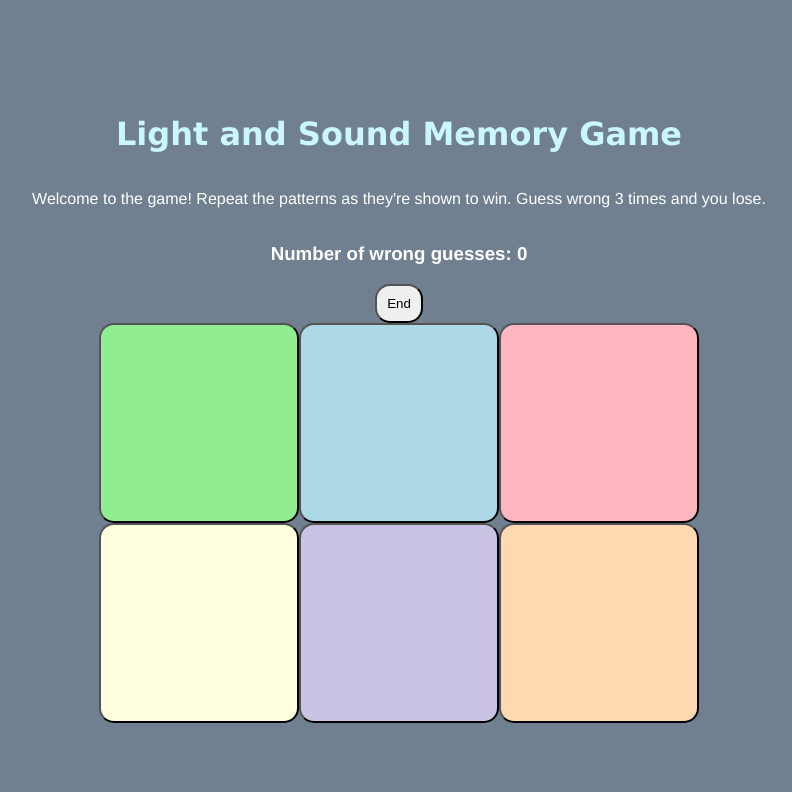
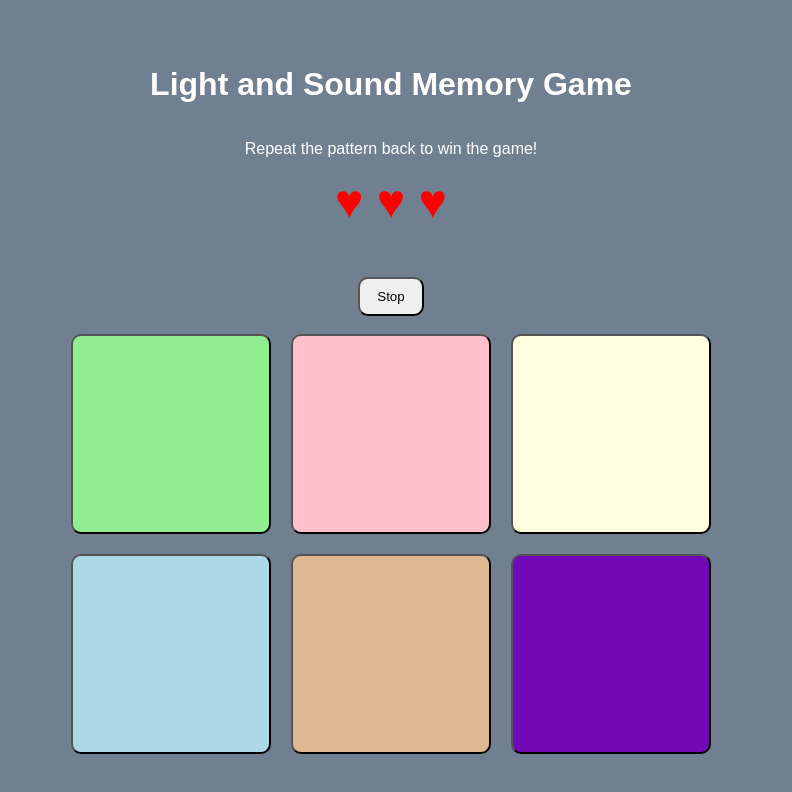
Before and after one commit to omarmneimneh/CodePath-SITE, a plain HTML site: page index.html in a window 1280 px wide. Both pictures are taken after a click on the button "Start". Shown: the whole page, without its empty margins (249-1041 px from the left). Drawn offline with Linux system fonts and the light colour scheme.

Commit message:
Revamped code base and added pretty much all asked features except different audio

```diff
--- a/index.html
+++ b/index.html
@@ -9,25 +9,34 @@
     <script src="script.js" defer></script>
 </head>
 <body>
-    <h1>Light and Sound Memory Game</h1>
-    <p>
-        Welcome to the game! Repeat the patterns as they're shown to win. Guess wrong 3 times and you lose.
-    </p>
+        <h1>Light and Sound Memory Game</h1>
 
-    <h3>Number of wrong guesses: <span id="guesscounter">0</span></h3>
+        <p>
+            Repeat the pattern back to win the game!
+        <div id="lifeCounter" class="hidden"><span class="heart" id="life1">&hearts;</span> <span class="heart"
+                id="life2">&hearts;</span> <span class="heart" id="life3">&hearts;</span></div>
+        </p>
+        <div class="" id="display"> </div>
 
-    <div class="controlbtns">
-        <button id="startbtn">Start</button>
-        <button id="stopbtn" class="hidden">End</button>
-    </div>
-    <div class="timer"></div>
-    <div id="gameButtonArea">
-        <button id="button1" onclick="guess(1)" onmousedown="startTone(1)" onmouseup="stopTone()"></button>
-        <button id="button2" onclick="guess(2)" onmousedown="startTone(2)" onmouseup="stopTone()"></button>
-        <button id="button3" onclick="guess(3)" onmousedown="startTone(3)" onmouseup="stopTone()"></button>
-        <button id="button4" onclick="guess(4)" onmousedown="startTone(4)" onmouseup="stopTone()"></button>
-        <button id="button5" onclick="guess(5)" onmousedown="startTone(5)" onmouseup="stopTone()"></button>
-        <button id="button6" onclick="guess(6)" onmousedown="startTone(6)" onmouseup="stopTone()"></button>
-    </div>
+        <p>
+            <button id="startBtn" onclick="startGame()">
+                Start
+            </button>
+            <button id="stopBtn" class="hidden" onclick="stopGame()">
+                Stop
+            </button>
+        </p>
+        <div id="gameButtonArea">
+            <button id="button1" onmousedown="startTone(1), lightButton(1)" onmouseup="stopTone(), clearButton(1)" onclick="guess(1)"><img src="assets\attack-on-titan-final-season.png" alt="" srcset="" class="hidden" id="button1img"></button>
+            <button id="button3" onmousedown="startTone(3), lightButton(3)" onmouseup="stopTone(), clearButton(3)" onclick="guess(3)"><img src="assets\Attack-On-Titan-Season-4-Episode-11-Gabi-Horse.webp" alt="" srcset="" class="hidden" id="button3img"></button>
+            <button id="button4" onmousedown="startTone(4), lightButton(4)" onmouseup="stopTone(), clearButton(4)" onclick="guess(4)"><img src="assets\attack-on-titan-war-hammer.webp" alt="" srcset="" class="hidden" id="button4img"></button>
+            <button id="button2" onmousedown="startTone(2), lightButton(2)" onmouseup="stopTone(), clearButton(2)" onclick="guess(2)"><img src="assets\l-intro-1616776727.jpg" alt="" srcset="" class="hidden" id="button2img"></button>
+            <button id="button5" onmousedown="startTone(5), lightButton(5)" onmouseup="stopTone(), clearButton(5)" onclick="guess(5)"><img src="assets\Levi-Attack-on-titan-Scout-uniform.jpeg" alt="" srcset="" class="hidden" id="button5img"></button>
+            <button id="button6" onmousedown="startTone(6), lightButton(6)" onmouseup="stopTone(), clearButton(6)" onclick="guess(6)"><img src="assets\MV5BMmQ3NzVmOWUtNTQ5Yi00MDczLWIxMDYtNGU5ZGU2YjI1NDY2XkEyXkFqcGdeQVRoaXJkUGFydHlJbmdlc3Rpb25Xb3JrZmxvdw@@._V1_QL75_UX500_CR0,0,500,281_.jpg" alt="" srcset="" class="hidden" id="button6img"></button>
+        </div>
+
+
+
+        <script src="https://button.glitch.me/button.js" defer></script>
 </body>
 </html>
--- a/script.js
+++ b/script.js
@@ -1,69 +1,174 @@
-// global constants
-var clueHoldTime = 1000; //how long to hold each clue's light/sound
+//global constants
 const cluePauseTime = 333; //how long to pause in between clues
-const nextClueWaitTime = 1000; //how long to wait before starting playback of the clue sequence
-const startbtn = document.getElementById('startbtn');
-const stopbtn = document.getElementById('stopbtn');
-const guesschecker = document.getElementById('guesscounter');
-//variable that determines number of clues played
-var pattern = [];
+const nextClueWaitTime = 1000; //how long to wait before playing sequence
+const time = 10000; //base timer is 10 seconds
+
+//Global Variables
+var pattern = []; //placeholder values
 var progress = 0;
 var gamePlaying = false;
 var tonePlaying = false;
 var volume = 0.5;
 var guessCounter = 0;
-var numberOfPatterns = 2;
-var wrongGuessCount = 0;
+var remainingLife = 3;
+var clueHoldTime = 1000; //how long to hold each clue's light/sound in ms
+var timer;
+var timerDelay;
+var intervalID;
 
-function getPatterns() {
-    var squares = [];
-    for (var i = 0; i <= numberOfPatterns; i++) {
-        squares.push(Math.floor(Math.random() * (6 - 0) + 0)+1);
+function startGame() {
+  //initialize game variables
+  progress = 0;
+  guessCounter = 0;
+  gamePlaying = true;
+  remainingLife = 3;
+  clueHoldTime = 1000;
+  timer = 0;
+  timerDelay = 0;
+  for (var i = 0; i < 8; i++) {
+    //pattern gets randomized at the start of game
+    pattern.push(randomNumber(6));
   }
-    return squares;
+  document.getElementById("startBtn").classList.add("hidden");
+  document.getElementById("stopBtn").classList.remove("hidden");
+  document.getElementById("lifeCounter").classList.remove("hidden");
+  playClueSequence();
 }
 
-startbtn.addEventListener('click', () => {
-    startGame();
-})
-stopbtn.addEventListener('click', () =>{
-    stopGame();
-})
+function startTimer() {
+  timer = time + progress * 1000; //add an extra second after each round (17 seconds on final round)
+  timerDelay =
+    nextClueWaitTime + clueHoldTime * (progress + 1) + cluePauseTime * progress;
+  intervalID = setInterval(startDelay, 100);
+}
 
-function startGame() {
-    pattern = getPatterns();
-    gamePlaying = true;
-    tonePlaying = true;
-    // swaps the start and stop buttons because game has begun
-    startbtn.classList.add("hidden");
-    stopbtn.classList.remove("hidden");
-    playClueSequence();
-    guesschecker.textContent = "0";
+function startDelay() {
+  timerDelay -= 100;
+  if (timerDelay <= 0) {
+    clearInterval(intervalID);
+    intervalID = setInterval(decreaseTimer, 1000); //timer will always be in intervals of 1000ms
+  }
+}
+
+function decreaseTimer() {
+  printTimer(timer / 1000);
+  document.getElementById("display").classList.remove("hidden");
+  timer = timer - 1000;
+  if (timer === -2000) {
+    stopTimer();
+    loseGame();
+  }
+}
+
+function stopTimer() {
+  clearInterval(intervalID);
+  document.getElementById("display").classList.add("hidden");
+}
+
+function printTimer(txt) {
+  if (txt === 1) {
+    document.getElementById("display").innerHTML = txt + " Second Remaining";
+  } else {
+    document.getElementById("display").innerHTML = txt + " Seconds Remaining";
+  }
 }
 
 function stopGame() {
+  stopTimer();
   gamePlaying = false;
-    stopbtn.classList.add("hidden");
-    startbtn.classList.remove("hidden");
-    clueHoldTime = 1000;
-    progress = 0;
-    pattern = [];
-    guessCounter = 0;
-    numberOfPatterns = 2;
-    wrongGuessCount = 0;
-    tonePlaying = false;
+  document.getElementById("startBtn").classList.remove("hidden");
+  document.getElementById("stopBtn").classList.add("hidden");
+  document.getElementById("lifeCounter").classList.add("hidden");
+  document.getElementById("life3").classList.remove("hidden");
+  document.getElementById("life2").classList.remove("hidden");
+  document.getElementById("life1").classList.remove("hidden");
 }
 
+function randomNumber(max) {
+  return Math.floor(Math.random() * Math.floor(max)) + 1;
+}
+
+function loseLife() {
+  document.getElementById("life" + remainingLife).classList.add("hidden");
+  remainingLife -= 1;
+}
+
+function lightButton(btn) {
+  document.getElementById("button" + btn).classList.add("lit");
+  document.getElementById("button" + btn + "img").classList.remove("hidden");
+}
+
+function clearButton(btn) {
+  document.getElementById("button" + btn).classList.remove("lit");
+  document.getElementById("button" + btn + "img").classList.add("hidden");
+}
+
+function playSingleClue(btn) {
+  guessCounter = 0;
+  if (gamePlaying) {
+    lightButton(btn);
+    playTone(btn, clueHoldTime);
+    setTimeout(clearButton, clueHoldTime, btn);
+  }
+}
+
+function playClueSequence() {
+  let delay = nextClueWaitTime; //set delay to initial wait time
+  for (let i = 0; i <= progress; i++) {
+    //for each clue that is revealed so far
+    setTimeout(playSingleClue, delay, pattern[i]); //set a timeout to play that clue
+    delay += clueHoldTime;
+    delay += cluePauseTime;
+  }
+  startTimer();
+  clueHoldTime -= 100; //playback speed increases by 100ms each turn
+}
+
+function loseGame() {
+  stopGame();
+  alert("Game over, You lost. (Rounds Completed: " + progress + ")");
+}
+
+function winGame() {
+  stopGame();
+  alert("Contratulations, You won!");
+}
+
+function guess(btn) {
+  if (!gamePlaying) {
+    return;
+  } else if (btn != pattern[guessCounter]) {
+    loseLife();
+    if (remainingLife === 0) {
+      loseGame();
+    }
+  } else if (guessCounter <= progress) {
+    //keep guessing until the sequence the whole sequence is guessed correctly
+    guessCounter += 1;
+    if (guessCounter > progress && progress < 8) {
+      progress += 1; //will play one more clue in the next sequence
+      guessCounter = 0; //restart the guess counter for guessing next sequence
+      stopTimer();
+      if (progress < 8) {
+        //continues to play the next sequence untill all 8 are played
+        playClueSequence();
+      } else {
+        winGame();
+      }
+    }
+  }
+}
 // Sound Synthesis Functions
 const freqMap = {
-    1: 200,
-    2: 270,
-    3: 320,
-    4: 300,
-    5: 400,
-    6: 355
+  1: 261.6,
+  2: 329.6,
+  3: 392,
+  4: 466.2,
+  5: 530.6,
+  6: 600.1,
+  7: 681.9,
+  8: 760,
 };
-
 function playTone(btn, len) {
   o.frequency.value = freqMap[btn];
   g.gain.setTargetAtTime(volume, context.currentTime + 0.05, 0.025);
@@ -72,7 +177,6 @@ function playTone(btn, len) {
     stopTone();
   }, len);
 }
-
 function startTone(btn) {
   if (!tonePlaying) {
     o.frequency.value = freqMap[btn];
@@ -80,18 +184,9 @@ function startTone(btn) {
     tonePlaying = true;
   }
 }
-
 function stopTone() {
   g.gain.setTargetAtTime(0, context.currentTime + 0.05, 0.025);
   tonePlaying = false;
-}
-
-function showImage(btn) {
-    document.getElementById("button" + btn).classList.add("pressed");
-}
-
-function removeImage(btn) {
-    document.getElementById("button" + btn).classList.remove("pressed");
 }
 
 //Page Initialization
@@ -103,73 +198,3 @@ g.connect(context.destination);
 g.gain.setValueAtTime(0, context.currentTime);
 o.connect(g);
 o.start(0);
-
-function lightButton(btn) {
-    document.getElementById("button" + btn).classList.add("lit");
-    document.getElementById("button" + btn).classList.add("pressed");
-}
-
-function clearButton(btn) {
-    document.getElementById("button" + btn).classList.remove("lit");
-    document.getElementById("button" + btn).classList.remove("pressed");
-}
-
-function playSingleClue(btn) {
-    if (gamePlaying) {
-        lightButton(btn);
-        playTone(btn, clueHoldTime);
-        setTimeout(clearButton, clueHoldTime, btn);
-    }
-}
-
-function playClueSequence() {
-    guessCounter = 0;
-    let delay = nextClueWaitTime; //set delay to initial wait time
-    for (let i = 0; i <= progress; i++) {
-        // for each clue that is revealed so far
-        // console.log("play single clue: " + pattern[i] + " in " + delay + "ms");
-        setTimeout(playSingleClue, delay, pattern[i]); // set a timeout to play that clue
-        clueHoldTime = clueHoldTime - 20;
-        delay += clueHoldTime;
-        delay += cluePauseTime;
-    }
-}
-
-function loseGame() {
-    stopGame();
-    alert("Game Over. You lost.");
-    stopGame();
-}
-
-function winGame() {
-    stopGame();
-    alert("Game Over. You won!");
-}
-
-function guess(btn) {
-
-    // console.log("user guessed: " + btn);
-    if (!gamePlaying) {
-        return;
-    }
-
-    if (pattern[guessCounter] == btn) {
-        if (guessCounter == progress) {
-            if (progress == pattern.length - 1) {
-                numberOfPatterns++;
-                startGame();
-            } else {
-                progress++;
-                playClueSequence();
-            }
-        } else {
-            guessCounter++;
-        }
-    } else {
-        if(wrongGuessCount == 2){
-            loseGame();
-        }
-        wrongGuessCount++;
-        guesschecker.textContent = `${wrongGuessCount}`
-    }
-}
--- a/style.css
+++ b/style.css
@@ -1,76 +1,95 @@
+/* CSS files add styling rules to your content */
+
 body {
-    font-family: helvetica, arial, sans-serif;
-    background-color: slategrey;
+  background-color: slategray;
   color: white;
+  font-family: "Nanum Gothic", sans-serif;
+  margin: 0;
+  padding: 0;
   display: flex;
+  flex-direction: column;
+  justify-content: center;
+  align-items: center;
   height: 100vh;
   width: 100vw;
-    justify-content: center;
-    align-items: center;
-    flex-direction: column;
 }
 
 h1 {
-    /*   font-style: italic; */
-    color: #CAF6FF;
-    font-family: verdana, arial, sans-serif;
+  font-family: "Nanum Gothic", sans-serif;
+  color: white;
 }
 
 button {
   padding: 10px;
-    border-radius: 15px;
-    outline: none;
-    /*   align-items: center; */
-}
-#gameButtonArea{
-    display: grid;
-    grid-template-columns: repeat(3, .1fr);
+  border-radius: 10px;
+  width: 5em;
 }
 
-
-#gameButtonArea>button {
+#gameButtonArea > button {
   width: 200px;
   height: 200px;
+  margin: 2px;
+}
+
+#gameButtonArea > button:hover {
+  transform: scale(1.1);
+}
+
+#gameButtonArea {
+  display: grid;
+  grid-template-columns: repeat(3, 0.1fr);
+  row-gap: 1em;
+  gap: 1em;
 }
 
 .hidden {
   display: none;
 }
 
+#display {
+  text-align: center;
+  font-size: 1.5em;
+}
+
+#lifeCounter {
+  text-align: center;
+  font-size: 3em;
+}
 #button1 {
-    background: lightgreen;
-    outline: none;
+  background-color: lightgreen;
 }
 
 #button2 {
-    background: lightblue;
-    outline: none;
+  background-color: lightblue;
 }
 
 #button3 {
-    background: lightpink;
-    outline: none;
+  background-color: pink;
 }
 
 #button4 {
-    background: lightyellow;
-    outline: none;
+  background-color: lightyellow;
 }
 
 #button5 {
-    background: #cbc3e3;
-    outline: none;
+  background-color: #ddb892; /*lighter brown*/
 }
 
 #button6 {
-    background: #fed8b1;
-    outline: none;
+  background-color: #7209b7; /*lighter purple*/
+}
+
+#button7 {
+  background-color: #ff9e00; /*lighter orange*/
+}
+
+#button8 {
+  background-color: #e9ecef; /*light grey*/
 }
 
 #button1:active,
 #button1.lit {
   background: green;
-
 }
 
 #button2:active,
@@ -85,15 +104,36 @@ button {
 
 #button4:active,
 #button4.lit {
-    background: yellow;
+  /*darker yellow*/
+  background: #fee440;
 }
 
 #button5:active,
 #button5.lit {
-    background: purple;
+  /*darker brown*/
+  background: #7f5539;
 }
 
 #button6:active,
 #button6.lit {
-    background: orange;
+  background: #3a0ca3; /*darker purple*/
 }
+
+#button7:active,
+#button7.lit {
+  background: #ff6d00; /*darker orange*/
+}
+
+#button8:active,
+#button8.lit {
+  background: #6c757d; /*darker grey*/
+}
+
+.heart {
+  color: red;
+}
+
+img {
+  width: 95%;
+  height: 50%;
+}
```
Also changed, not shown: assets/Attack-On-Titan-Season-4-Episode-11-Gabi-Horse.webp (added), assets/Levi-Attack-on-titan-Scout-uniform.jpeg (added), assets/MV5BMmQ3NzVmOWUtNTQ5Yi00MDczLWIxMDYtNGU5ZGU2YjI1NDY2XkEyXkFqcGdeQVRoaXJkUGFydHlJbmdlc3Rpb25Xb3JrZmxvdw@@._V1_QL75_UX500_CR0,0,500,281_.jpg (added), assets/attack-on-titan-final-season.png (added), assets/attack-on-titan-war-hammer.webp (added), assets/l-intro-1616776727.jpg (added). Lines whose indentation alone changed are shown as unchanged.
